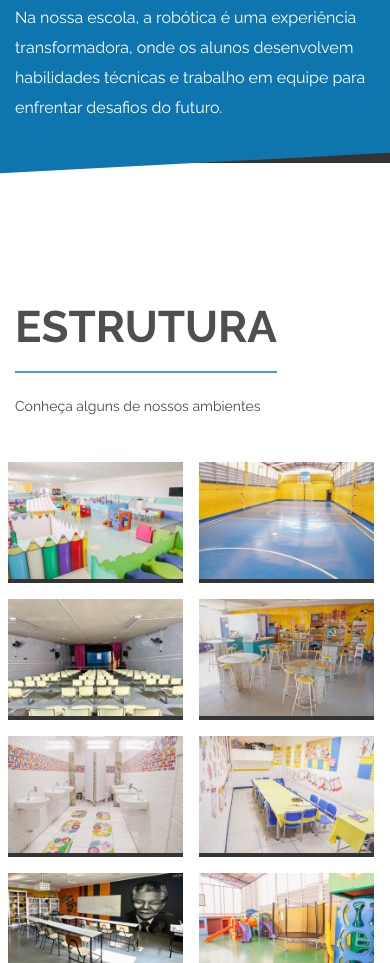
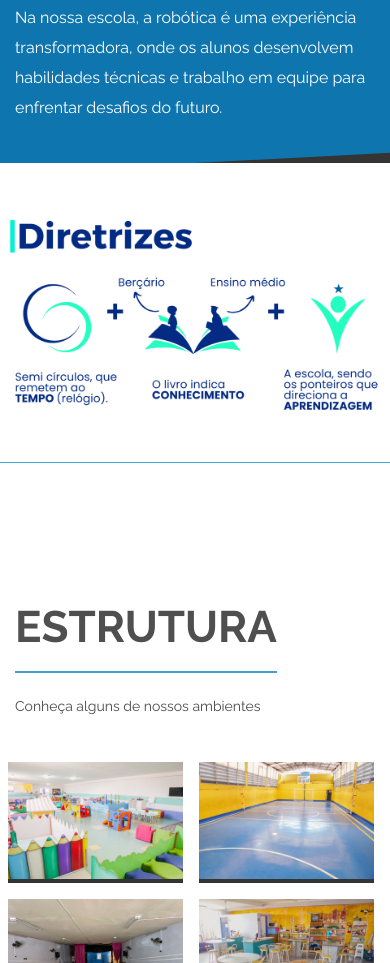
Before and after one commit to BreakwebMkt/ColegioTCA, a plain HTML site: page index.html in a window 390 px wide. Shown: the part 2283-3246 px from the top of the page. Drawn offline with Linux system fonts and the light colour scheme.

Commit message:
cologando explicação do logo

```diff
--- a/css/styles.css
+++ b/css/styles.css
@@ -263,6 +263,24 @@ background: #001033;
   background-size: cover;
   background-position: center;
 }
+
+#hero-bannerLogo {
+  position: relative; /* Torna o container pai do botão posicionado */
+  overflow: hidden;
+  height: 750px;
+  color: #45aed6;
+  border-bottom: 1px solid #45aed6;
+  background: #ffffff url('../images/backgroundLogo.png') no-repeat center center;
+  background-size: contain; /* Ajusta a imagem para caber dentro do container */
+}
+
+@media (max-width: 768px) {
+  #hero-bannerLogo {
+    height: auto; /* Permite o ajuste da altura em telas menores */
+    min-height: 300px;
+  }
+}
+
 
 #hero-banner .btn-whatsapp {
 
--- a/index.html
+++ b/index.html
@@ -126,6 +126,14 @@
           </div>
         </div>
       </section>
+
+
+      <section id="hero-bannerLogo">
+        <div class="banner-inneLogo">
+        </div>
+    </section>
+
+
 
     <section id="portfolio">
         <div class="container">
```
Also changed, not shown: images/backgroundLogo.png (added).
